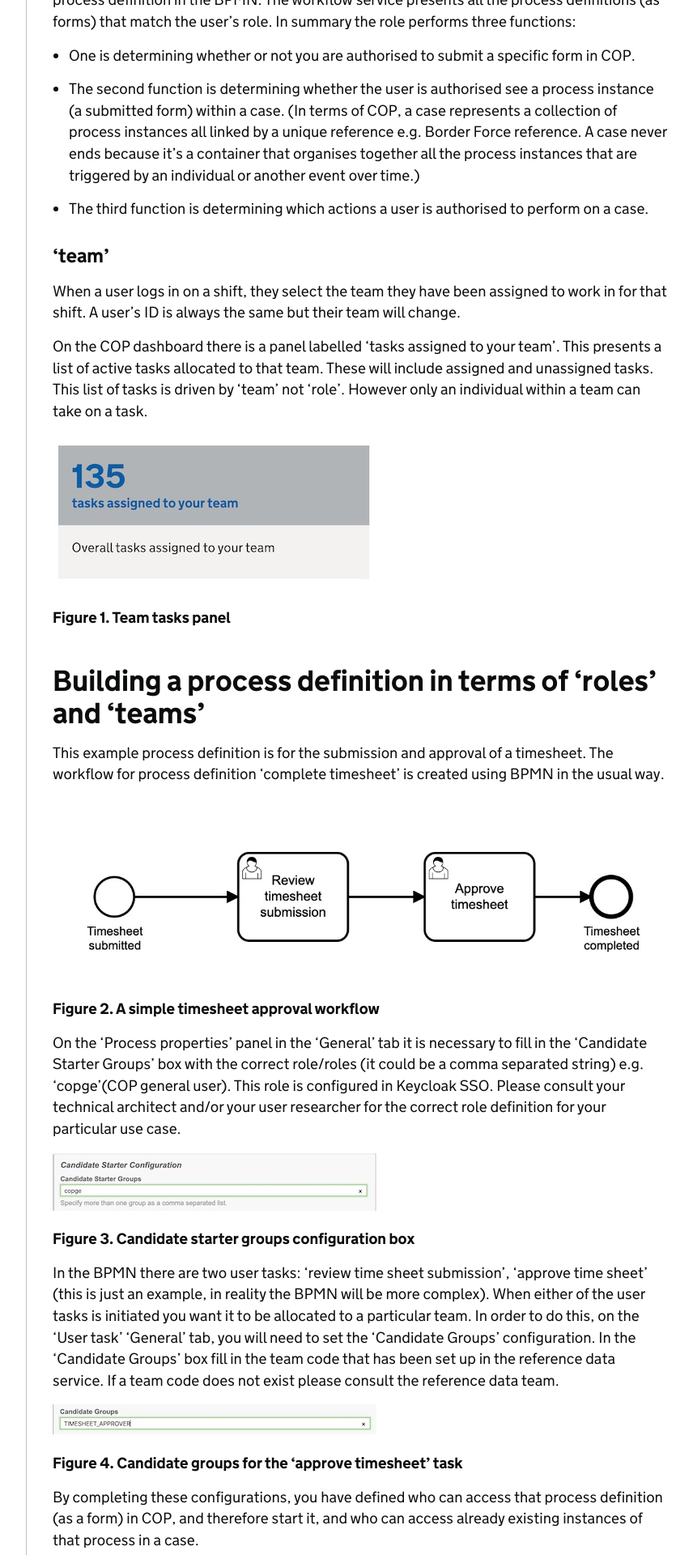
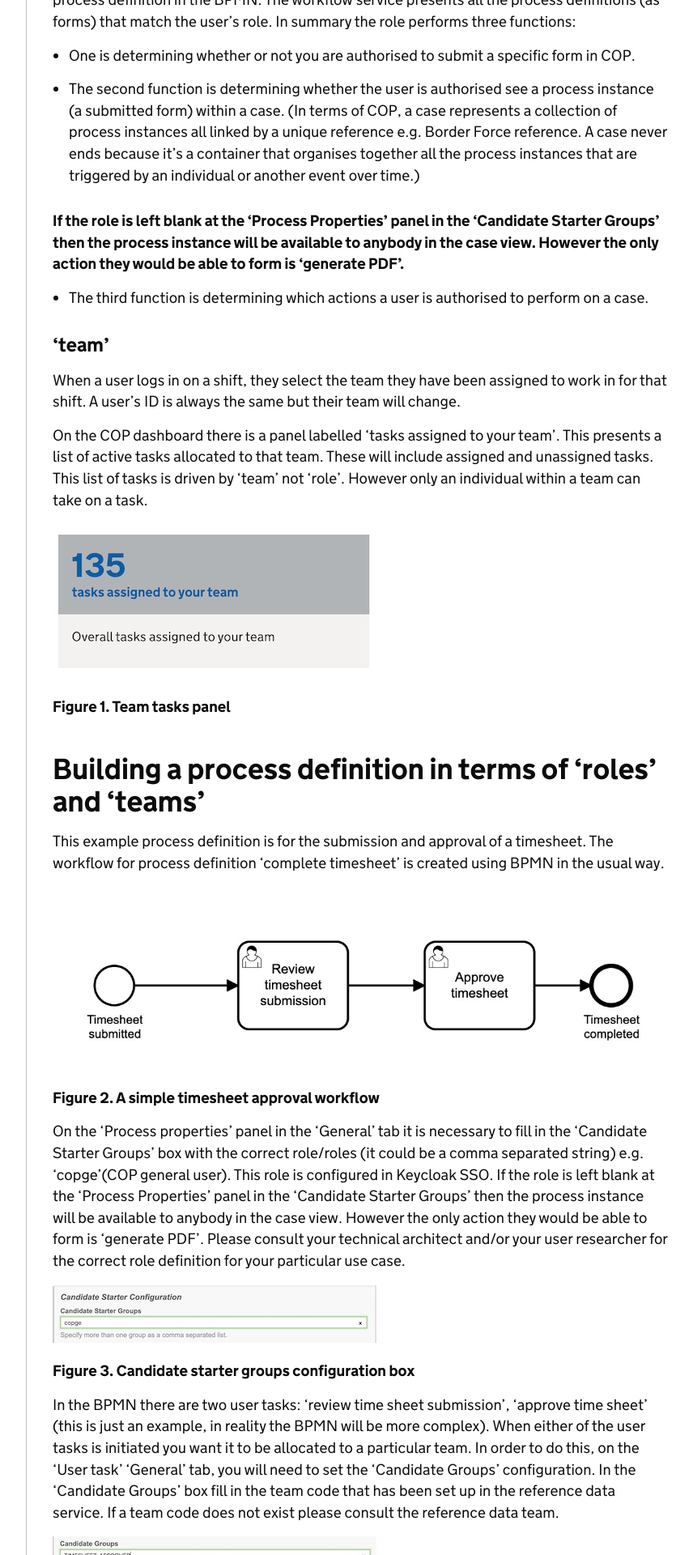
Before and after one commit to UKHomeOffice/cop-design-guidelines, a Jekyll site: the page built from guides/workflow/roles-and-teams.md, in a window 1280 px wide. Shown: the part 529-2449 px from the top of the page at 81% size, without its empty margins (298-1154 px from the left). Built offline with Jekyll 4.4.1, drawn with Linux system fonts in a browser that asks for light colours; our own code applies the rules of GitHub Pages for plain Markdown files.

Commit message:
Update roles-and-teams.md

```diff
--- a/guides/workflow/roles-and-teams.md
+++ b/guides/workflow/roles-and-teams.md
@@ -19,7 +19,11 @@ The form is linked to the process definition in the BPMN. The workflow service p
 
 * The second function is determining whether the user is authorised see a process instance (a submitted form) within a case. (In terms of COP, a case represents a collection of process instances all linked by a unique reference e.g. Border Force reference. A case never ends because it's a container that organises together all the process instances that are triggered by an individual or another event over time.)
 
+**If the role is left blank at the 'Process Properties' panel in the 'Candidate Starter Groups' then the process instance will be available to anybody in the case view. However the only action they would be able to form is 'generate PDF'.**
+
 * The third function is determining which actions a user is authorised to perform on a case.
+
+
 
 
 ### 'team'
@@ -41,7 +45,7 @@ This example process definition is for the submission and approval of a timeshee
 ![teams roles bpmn ]({{ '/images/teams-roles-bpmn.jpeg' | relative_url }})
 **Figure 2. A simple timesheet approval workflow**
 
-On the 'Process properties' panel in the 'General' tab it is necessary to fill in the 'Candidate Starter Groups' box with the correct role/roles (it could be a comma separated string) e.g. 'copge'(COP general user). This role is configured in Keycloak SSO. Please consult your technical architect and/or your user researcher for the correct role definition for your particular use case.
+On the 'Process properties' panel in the 'General' tab it is necessary to fill in the 'Candidate Starter Groups' box with the correct role/roles (it could be a comma separated string) e.g. 'copge'(COP general user). This role is configured in Keycloak SSO. If the role is left blank at the 'Process Properties' panel in the 'Candidate Starter Groups' then the process instance will be available to anybody in the case view. However the only action they would be able to form is 'generate PDF'. Please consult your technical architect and/or your user researcher for the correct role definition for your particular use case.
 
 ![teams roles starter configuration]({{ '/images/teams-roles-candidate-starter-configuration.jpeg' | relative_url }})
 
```
